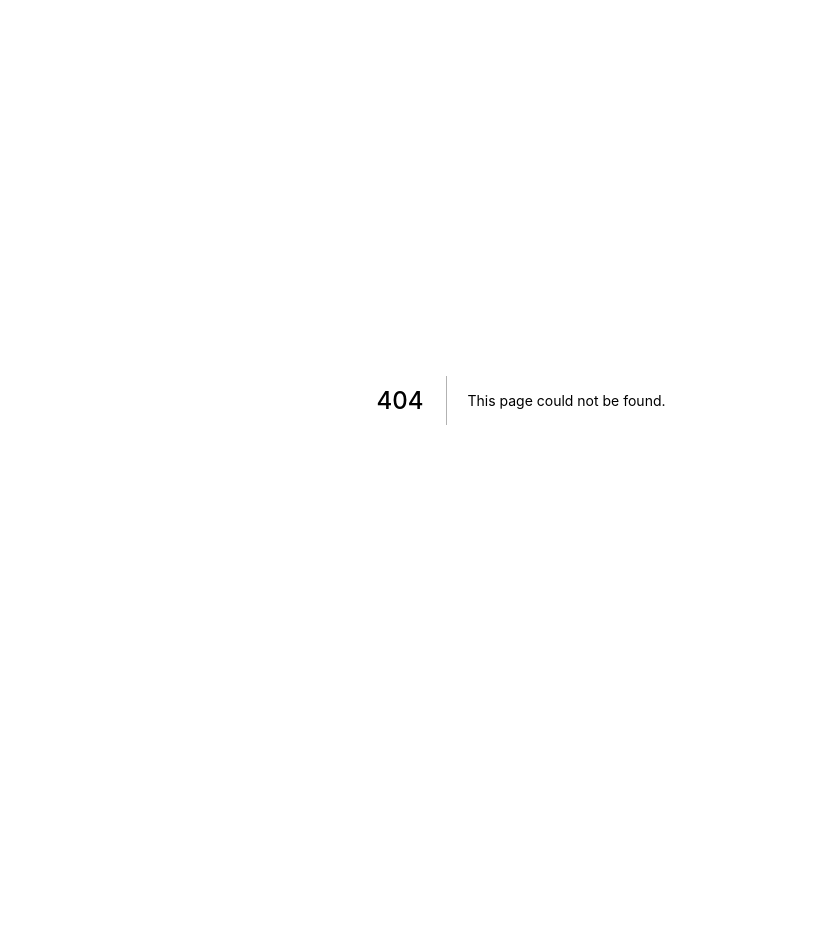
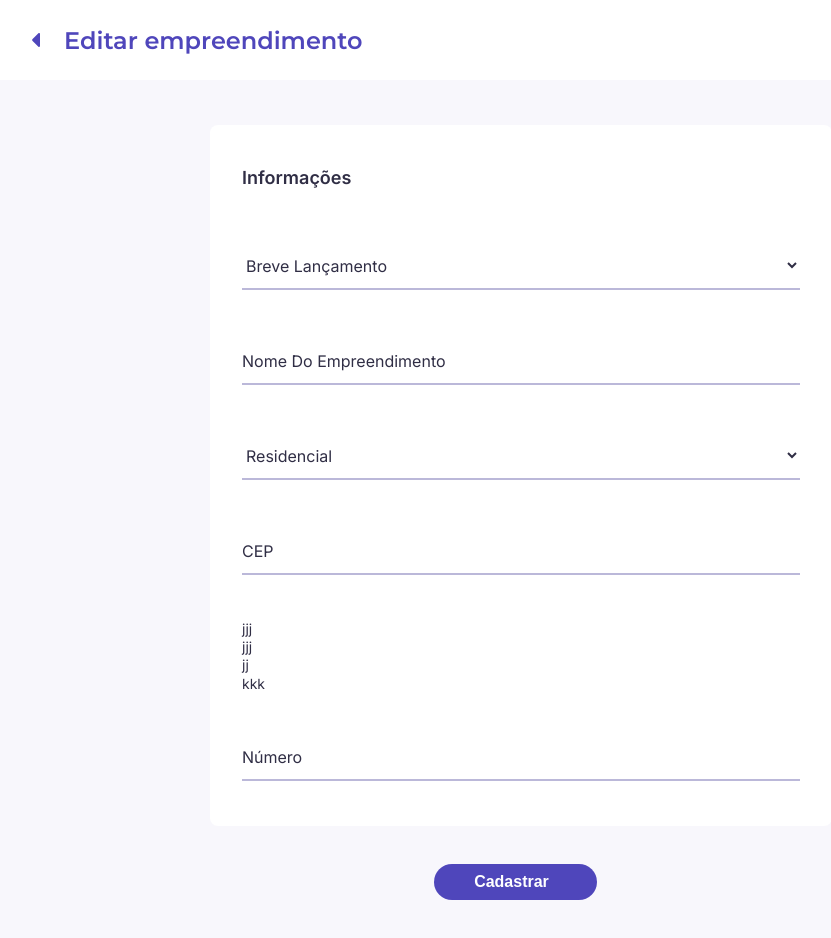
Before and after one commit to henriquecatunda/Frontend-Empre, a Next.js app: page /Editar in a window 1280 px wide. Before the commit this address had no page. Shown: the whole page, without its empty margins (119-950 px from the left). Before the commit the page ends 800 px from the top, so only its background shows below. Built offline with nearby package versions, Linux system fonts and the light colour scheme.

Commit message:
feat: pagesCadastro e Editar

```diff
--- /dev/null
+++ b/src/pages/Cadastro/styles.tsx
@@ -0,0 +1,72 @@
+import styled from 'styled-components';
+
+export const Box = styled.div`
+    width: 622px ;
+    height: auto;
+    display: flex;
+    justify-content: center;
+    align-items: flex-start;
+    flex-direction: column;
+    margin: auto;
+    margin-top: 45px;
+    padding: 42px 32px 0 ;
+    background-color:  ${props => props.theme.colors.primary};
+    border-radius: 8px;
+
+    @media (max-width: 425px){
+        width: auto ;
+    }
+`;
+
+export const Legend = styled.div`
+   font-style: normal;
+   font-weight: bold;
+   font-size: 18px;
+   display: flex;
+   color: ${props => props.theme.colors.subTilte};
+   text-transform: capitalize;
+   margin-bottom: 52px;
+`;
+
+export const BoxButton = styled.div`
+    height: auto;
+    display: flex;
+    justify-content: center;
+    align-items: center;
+    margin: 38px auto;
+`;
+
+export const TagCep = styled.div`
+
+    width: 100%;
+    display: flex;
+    align-items: flex-start;
+    margin-bottom: 38px;
+    flex-direction: column;
+
+`;
+
+export const Tag = styled.div`
+
+    font-style: normal;
+    font-weight: normal;
+    font-size: 14px;
+    color: ${props => props.theme.colors.subTilte};
+    line-height: 130%;
+`;
+
+export const InputCep = styled.div`
+
+    width: 100%;
+    height: 50px;
+    padding: 14px 0 10px;
+    border: 0;
+    background: ${props => props.theme.colors.primary};
+    color: ${props => props.theme.colors.subTilte};
+    border-bottom: 2px solid #BBB8D9;
+    font-style: normal;
+    font-weight: 400;
+    font-size: 16px;
+    text-transform: capitalize;
+    font-family: 'Inter', sans-serif;
+`;
--- /dev/null
+++ b/src/pages/Editar/index.tsx
@@ -0,0 +1,80 @@
+import React, { useState } from "react"
+import Head from 'next/head'
+import Button from '../../components/Button'
+import Menu from '../../components/Menu'
+import { faPlus } from '@fortawesome/free-solid-svg-icons'
+import {Box,Legend , BoxButton,TagCep, Tag } from "./styles"
+import InputSelect from '../../components/Select'
+import Input from '../../components/Input'
+
+const Editar: React.FC = () => {
+
+  const [lanca, setLanca] = useState('');
+  const [nome, setNome] = useState('');
+  const [resis, setResis] = useState('');
+  const [cep, setCep] = useState('');
+  const [numero, setNumero] = useState('');
+
+
+  const Atualizar = () => {
+
+  }
+
+  return (
+    <>
+      <Head>
+        <title>Editar</title>
+      </Head>
+
+      <main>
+        <Menu titleMenu="Editar empreendimento" title="adicionar" icon={faPlus} />
+
+        <Box>
+          <Legend>Informações</Legend>
+
+          <InputSelect
+            name="subject"
+            label="Lançamento"
+            value={lanca}
+            onChange={(e) => { setLanca(e.target.value) }}
+            options={[
+              { value: 'Breve lançamento', label: 'Breve lançamento' },
+              { value: 'Lançamento', label: 'Lançamento' },
+              { value: 'Em obras', label: 'Em obras' },
+              { value: 'Pronto pra morar', label: 'Pronto pra morar' },
+            ]} />
+
+            <Input title="nome do empreendimento"  value={nome} onChange={(e) => setNome(e.target.value)}  />
+
+            <InputSelect
+            name="subject"
+            label="residencial"
+            value={resis}
+            onChange={(e) => { setResis(e.target.value) }}
+            options={[
+              { value: 'Residencial', label: 'Residencial' },
+              { value: 'Comercial', label: 'Comercial' },
+            ]} />
+
+             <Input title="CEP" value={cep} onChange={(e) => setCep(e.target.value)}/>
+
+             <TagCep>
+                <Tag>jjj</Tag>
+                <Tag> jjj</Tag>
+                <Tag> jj</Tag>
+                <Tag> kkk</Tag>
+             </TagCep>
+
+             <Input title="Número" value={numero} onChange={(e) => setNumero(e.target.value)}/>
+
+        </Box>
+
+        <BoxButton>
+             <Button title="Cadastrar" onClick={Atualizar} />
+        </BoxButton>
+      </main>
+    </>
+  )
+}
+
+export default Editar
--- /dev/null
+++ b/src/pages/Editar/styles.tsx
@@ -0,0 +1,56 @@
+import styled from 'styled-components';
+
+export const Box = styled.div`
+    width: 622px ;
+    height: auto;
+    display: flex;
+    justify-content: center;
+    align-items: flex-start;
+    flex-direction: column;
+    margin: auto;
+    margin-top: 45px;
+    padding: 42px 32px 0 ;
+    background-color:  ${props => props.theme.colors.primary};
+    border-radius: 8px;
+
+    @media (max-width: 425px){
+        width: auto ;
+    }
+`;
+
+export const Legend = styled.div`
+   font-style: normal;
+   font-weight: bold;
+   font-size: 18px;
+   display: flex;
+   color: ${props => props.theme.colors.subTilte};
+   text-transform: capitalize;
+   margin-bottom: 52px;
+`;
+
+export const BoxButton = styled.div`
+    height: auto;
+    display: flex;
+    justify-content: center;
+    align-items: center;
+    margin: 38px auto;
+`;
+
+export const TagCep = styled.div`
+
+    width: 100%;
+    display: flex;
+    align-items: flex-start;
+    margin-bottom: 38px;
+    flex-direction: column;
+
+`;
+
+export const Tag = styled.div`
+
+    font-style: normal;
+    font-weight: normal;
+    font-size: 14px;
+    color: ${props => props.theme.colors.subTilte};
+    line-height: 130%;
+`;
--- a/src/pages/index.tsx
+++ b/src/pages/index.tsx
@@ -1,4 +1,4 @@
-import React, { useState} from 'react';
+import React from 'react';
 import Head from 'next/head'
 import Home from '../pages/Home/index'
 
```
Also changed, not shown: src/pages/Cadastro/index.tsx (added, +96 -0 lines).
